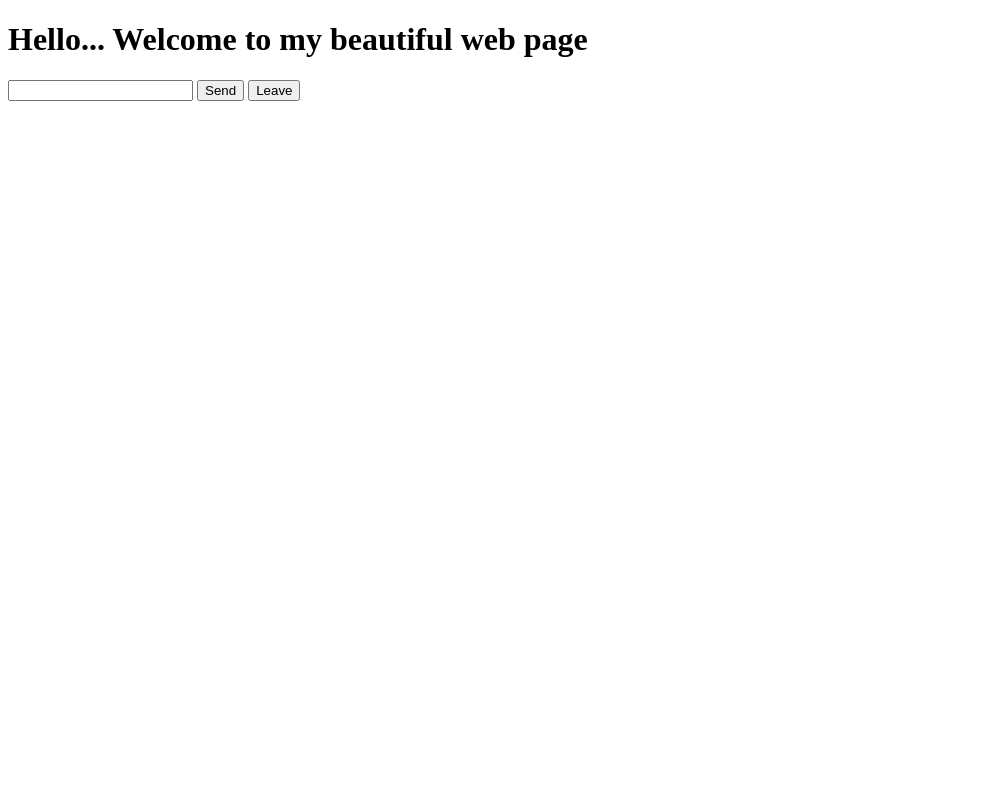
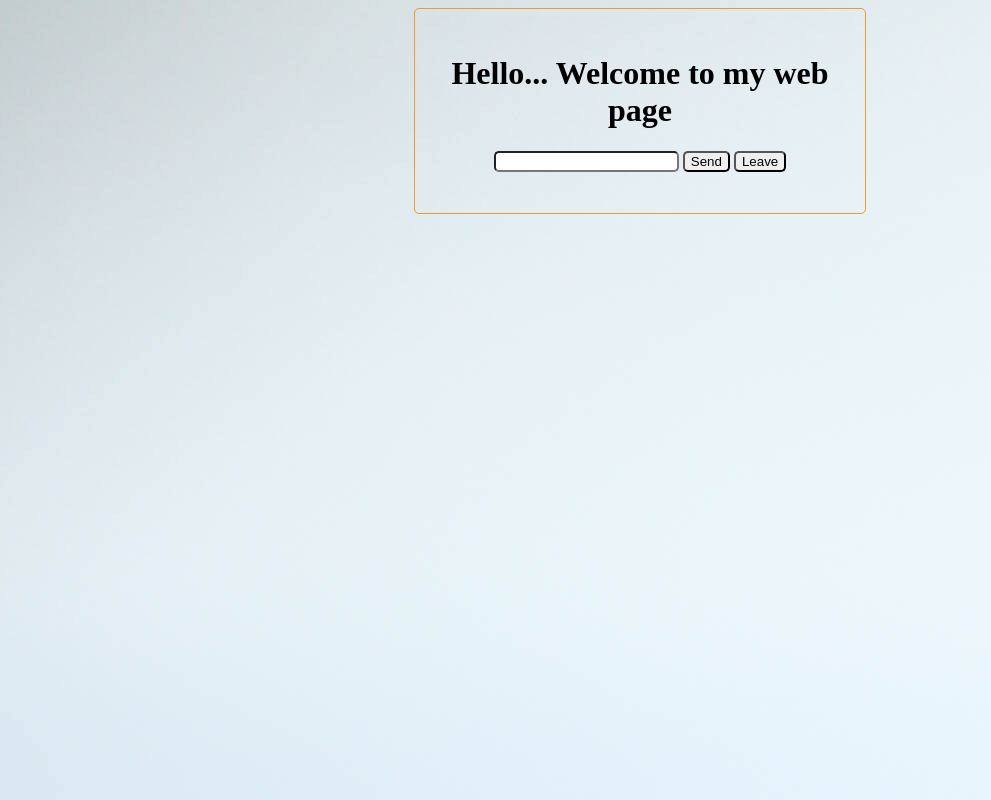
Before and after one commit to riadafridishibly/websocket-example, a website: page public/index.html in a window 1280 px wide. Shown: the whole page, without its empty margins (0-991 px from the left). Drawn offline with Linux system fonts and the light colour scheme.

Commit message:
initial commit

```diff
--- a/public/index.html
+++ b/public/index.html
@@ -7,14 +7,18 @@
   <title>WebSocket example</title>
 </head>
 
-<body>
-  <h1>Hello... Welcome to my beautiful web page</h1>
-  <input id="input" type="text">
-  <button id="btn" type="button">Send</button>
-  <button id="leave" type="button">Leave</button>
+<body style="background-image: url(./pexels-oziel-gómez-845405.jpg)">
+  <center>
+    <form action="" style="max-width: 400px; margin: 0 auto; padding: 25px; border-top: 5px; border: 1px solid #e99d2b; border-radius: 5px;">
+  <h1>Hello... Welcome to my web page</h1>
+  <input id="input" type="text" style="border-radius: 5px;">
+  <button id="btn" type="button" style="border-radius: 5px;">Send</button>
+  <button id="leave" type="button" style="border-radius: 5px;">Leave</button>
   <p id="msg">
 
   </p>
+    </form>
+  </center>
 
   <script>
     let ws = new WebSocket("ws://localhost:8080")
```
Also changed, not shown: README.md (deleted), public/pexels-oziel-gómez-845405.jpg (added), 1 other file.
